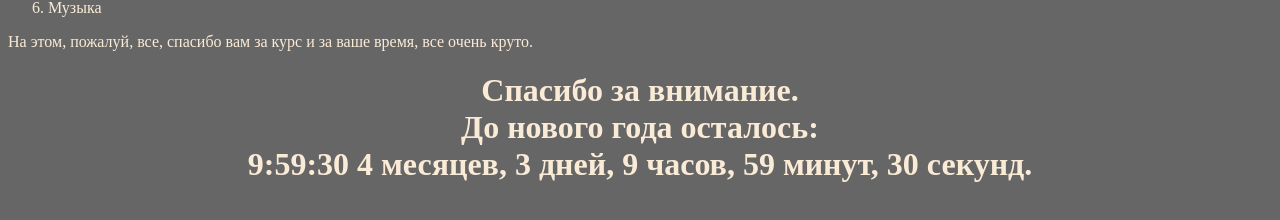
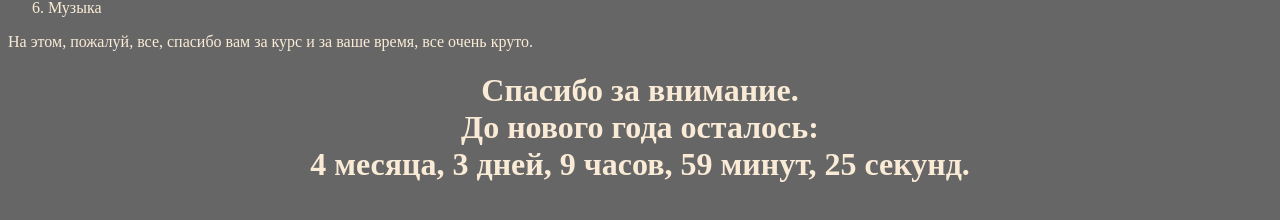
Before and after one commit to Zarrass/sis_course, an Angular app in the folder sis-angular/: page / in a window 1280 px wide. Shown: the part 474-694 px from the top of the page. Built offline with nearby package versions, Linux system fonts and the light colour scheme.

Commit message:
Update2 Homework4
Таймер, именование, имплементация. Убрал пайп

```diff
--- a/sis-angular/src/app/first/first.component.html
+++ b/sis-angular/src/app/first/first.component.html
@@ -31,7 +31,6 @@
 <h1>
   Спасибо за внимание.<br>
   До нового года осталось:<br>
-  {{dateLast | date:'h:mm:ss'}}
-   {{monthLast}} месяцев, {{dayLast}} дней, {{hoursLast}} часов, {{minutesLast}} минут, {{secondsLast}} секунд.
+  {{monthLast}} месяца, {{dayLast}} дней, {{hoursLast}} часов, {{minutesLast}} минут, {{secondsLast}} секунд.
 </h1>
 </div>
--- a/sis-angular/src/app/first/first.component.ts
+++ b/sis-angular/src/app/first/first.component.ts
@@ -8,7 +8,7 @@ import {AboutmeClass} from "./aboutme-class";
   templateUrl: './first.component.html',
   styleUrls: ['./first.component.css']
 })
-export class FirstComponent implements OnInit {
+export class FirstComponent implements OnInit, OnDestroy {
   aboutme:AboutmeClass;
   dateNY:number = new Date(2019, 0, 1).getTime();
   dateNow:number;
@@ -20,11 +20,16 @@ export class FirstComponent implements OnInit {
   minutesLast:number;
   secondsLast:number;
 
-    dateresult (dateNY:number,dateNow:number ): Date {
+    dateUpdate (dateNY:number,dateNow:number ) {
       this.dateNow = Date.now();
       this.dateResult = (this.dateNY-this.dateNow);
       this.dateLast = new Date(this.dateResult);
-      return this.dateLast
+      this.monthLast = this.dateLast.getMonth();
+      this.dayLast = this.dateLast.getDay();
+      this.hoursLast = this.dateLast.getHours();
+      this.minutesLast = this.dateLast.getMinutes();
+      this.secondsLast= this.dateLast.getSeconds();
+
     }
 
   private timerId: number;
@@ -36,17 +41,13 @@ export class FirstComponent implements OnInit {
       'город Краснояск',
       'неоконченное высшее, СибГАУ, "Физика".');
 
-    this.dateLast = this.dateresult(this.dateNY,this.dateNow )
-    this.monthLast = this.dateLast.getMonth();
-    this.dayLast = this.dateLast.getDay();
-    this.hoursLast = this.dateLast.getHours();
-    this.minutesLast = this.dateLast.getMinutes();
-    this.secondsLast= this.dateLast.getSeconds();
+    this.dateUpdate(this.dateNY,this.dateNow )
+
 
   }
 
   ngOnInit() {
-   this.timerId = setInterval(this.dateresult(this.dateNY,this.dateNow), 1000);
+    this.timerId = setInterval(() => this.dateUpdate(this.dateNY,this.dateNow), 1000);
 
 
   }
```
